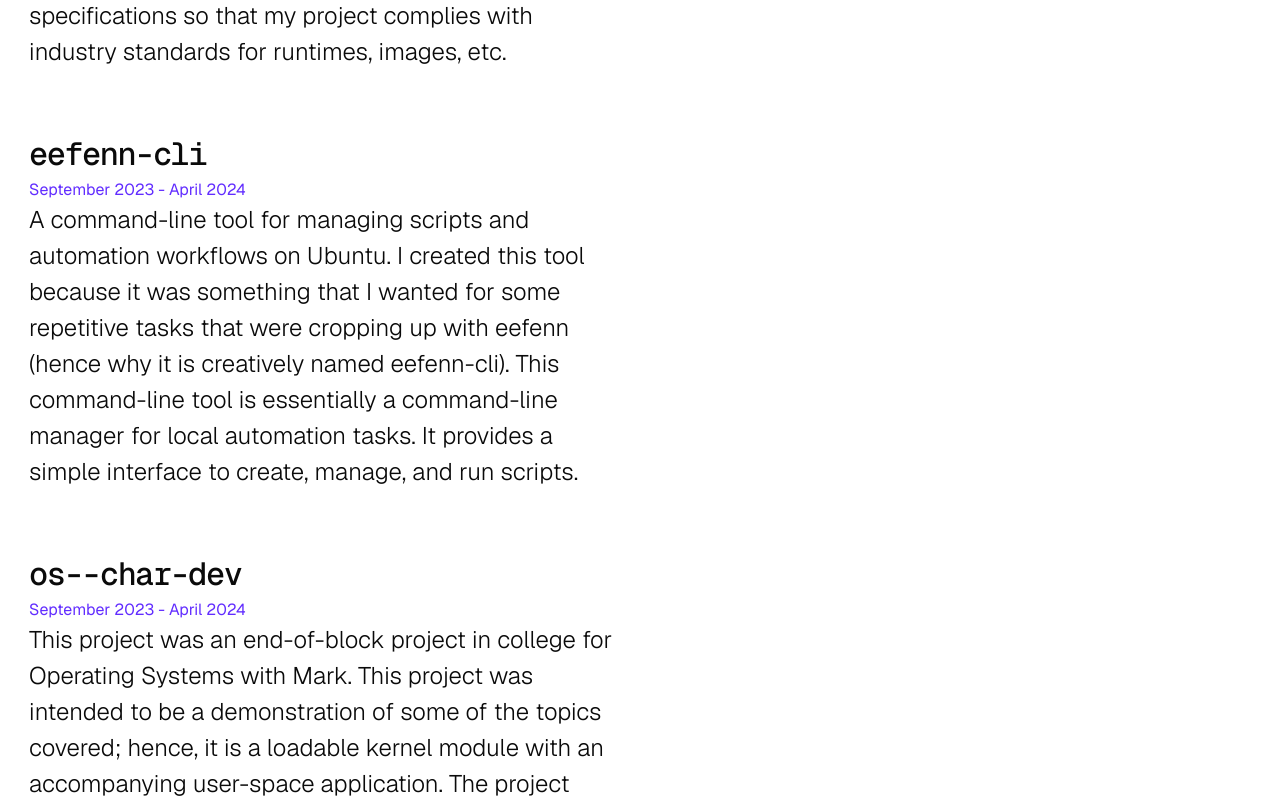
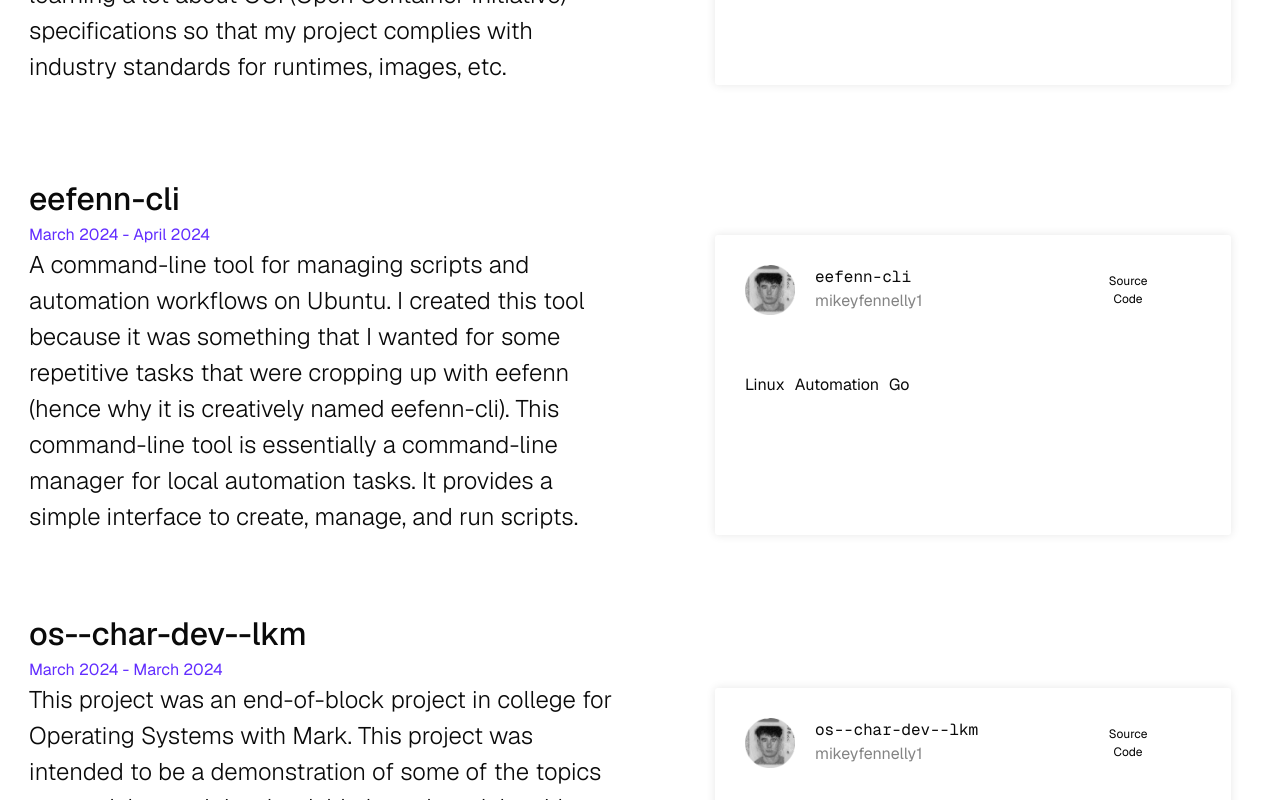
Before and after one commit to mikeyfennelly1/mfennelly.dev, a Next.js app: page /linux-kernel-projects in a window 1280 px wide. Shown: the part 760-1560 px from the top of the page. Built offline with nearby package versions, Linux system fonts and the light colour scheme.

Commit message:
fix GithubRepo component to make no api calls

```diff
--- a/src/app/linux-kernel-projects/page.tsx
+++ b/src/app/linux-kernel-projects/page.tsx
@@ -1,70 +1,78 @@
 "use client"
 
 import Project, {ProjectInterface} from "@/components/projects/project/Project";
-import GithubRepo from "@/components/github-repo-component/GithubRepo";
+import GithubRepo, {RepoInterface} from "@/components/github-repo-component/GithubRepo";
+import {SoftwareProjectInterface} from "@/components/software-project/SoftwareProject";
 
-interface LinuxKernelProject {
-    metadata: ProjectInterface;
-    repoName: string;
-}
-
-const Projects: LinuxKernelProject[] = [
+const LinuxKernelProjects: SoftwareProjectInterface[] = [
     {
-        metadata: {
+        project: {
             projectName: "mrun",
             projectBrief: "mrun (mike's runtime) is low-level OCI-compliant container runtime. I have been learning a lot about advanced Linux Kernel features such as namespaces and cgroups, virtual filesystems, virtual networking, seccomp, and all things process isolation. I'm also learning a lot about OCI (Open Container Initiative) specifications so that my project complies with industry standards for runtimes, images, etc. \n\n",
-            projectSourceCodeLink: "https://github.com/mikeyfennelly1/mrun",
             technologies: ["Linux", "Containerization", "Go", "C"],
             startDate: "September 2023",
             endDate: "April 2024"
         },
-        repoName: "mrun"
+        repo: {
+            repoName: "mrun",
+            description: "A low-level OCI compliant container runtime for modern Linux.\n",
+            repoURL: "https://github.com/mikeyfennelly1/mrun"
+        }
     },
     {
-        metadata: {
+        project: {
             projectName: "eefenn-cli",
             projectBrief: "A command-line tool for managing scripts and automation workflows on Ubuntu. I created this tool because it was something that I wanted for some repetitive tasks that were cropping up with eefenn (hence why it is creatively named eefenn-cli). This command-line tool is essentially a command-line manager for local automation tasks. It provides a simple interface to create, manage, and run scripts.",
-            projectSourceCodeLink: "https://github.com/mikeyfennelly1/eefenn-cli",
             technologies: ["Linux", "Automation", "Go"],
-            startDate: "September 2023",
+            startDate: "March 2024",
             endDate: "April 2024"
         },
-        repoName: "eefenn-cli"
+        repo: {
+            repoName: "eefenn-cli",
+            description: "A tool for managing automation via the shell. Created for Debian/Ubuntu.\n",
+            repoURL: "https://github.com/mikeyfennelly1/eefenn-cli"
+        }
     },
     {
-        metadata: {
-            projectName: "os--char-dev",
+        project: {
+            projectName: "os--char-dev--lkm",
             projectBrief: "This project was an end-of-block project in college for Operating Systems with Mark. This project was intended to be a demonstration of some of the topics covered; hence, it is a loadable kernel module with an accompanying user-space application. The project that I was a part of was a character device driver to get system information from kernel space and a multithreaded server to serve the data in JSON format to client processes – both written in C.",
-            projectSourceCodeLink: "https://github.com/mikeyfennelly1/os--char-dev--lkm",
             technologies: ["Linux", "Device Drivers", "C", "Unit Testing"],
-            startDate: "September 2023",
-            endDate: "April 2024"
+            startDate: "March 2024",
+            endDate: "March 2024"
         },
-        repoName: "os--char-dev--lkm"
+        repo: {
+            repoName: "os--char-dev--lkm",
+            description: "Sysinfo character device for operating systems major\n",
+            repoURL: "https://github.com/mikeyfennelly1/os--char-dev--lkm"
+        }
     },
+
 ];
 
-export default function LinuxKernelProjects() {
+export default function SoftwareProjects() {
     return (
         <>
             <section>
                 <h1 className={"large-padding-gap-top"}>Linux Kernel Projects</h1>
                 <p className={"small-separator medium-bottom-separator"}>Low level operating system technology is a topic that I have been getting very interested in since beginning college. Mark Burkley is a  man who has had huge influence on my work since starting college. This interest of mine has been largely fostered by Mark (perhaps unbeknownst to himself) so I have to give him his flowers for being an inspiration to some of the following work.</p>
-                {Projects.map((p) => (
+                {LinuxKernelProjects.map((p) => (
                     <div key={Math.random()} className={"project-columns"}>
                         <Project
-                            startDate={p.metadata.startDate}
-                            endDate={p.metadata.endDate}
+                            startDate={p.project.startDate}
+                            endDate={p.project.endDate}
                             key={Math.random()}
-                            projectName={p.metadata.projectName}
-                            projectBrief={p.metadata.projectBrief}
-                            projectSourceCodeLink={p.metadata.projectSourceCodeLink}
+                            projectName={p.project.projectName}
+                            projectBrief={p.project.projectBrief}
+                            projectSourceCodeLink={p.project.projectSourceCodeLink}
                         />
-                        {/*<GithubRepo*/}
-                        {/*    technologies={p.metadata.technologies}*/}
-                        {/*    key={Math.random()}*/}
-                        {/*    repoName={p.repoName}>*/}
-                        {/*</GithubRepo>*/}
+                        <GithubRepo
+                            technologies={p.project.technologies}
+                            key={Math.random()}
+                            repoName={p.repo.repoName}
+                            description={""}
+                            repoURL={p.repo.repoURL}>
+                        </GithubRepo>
                     </div>
                 ))}
             </section>
--- a/src/app/product/page.tsx
+++ b/src/app/product/page.tsx
@@ -2,34 +2,37 @@
 
 import Project, {ProjectInterface} from "@/components/projects/project/Project";
 import GithubRepo from "@/components/github-repo-component/GithubRepo";
+import {SoftwareProjectInterface} from "@/components/software-project/SoftwareProject";
 
-interface ProjectMockupInterface {
-    metadata: ProjectInterface;
-    repoName: string
-}
-
-const ProductMockups: ProjectMockupInterface[] = [
+const ProductMockups: SoftwareProjectInterface[] = [
     {
-        metadata: {
+        project: {
             projectName: "CharlemagneDB",
             projectBrief: "CharlemagneDB is an website for a concept database platform that is AI oriented in its development process to automate many of the reduntant tasks in database configuration for applications.\n",
-            projectSourceCodeLink: "https://github.com/mikeyfennelly1/CharlamagneDB",
             technologies: ["React", "GSAP", "TailwindCSS", "Figma", "Adobe XD", "Docker", "Framer Motion", "Firebase"],
             startDate: "September 2023",
             endDate: "April 2024"
         },
-        repoName: "CharlamagneDB"
+        repo: {
+            repoName: "brainTumorClassifier",
+            description: "A database prototype website created in Tailwind CSS, GSAP and React.\n",
+            repoURL: "https://github.com/mikeyfennelly1/CharlamagneDB"
+        }
     },
     {
-        metadata: {
+        project: {
             projectName: "Brain Tumor Classifier",
             projectBrief: "This project is an image classifier that uses a convolutional neural network to classify brain scans, predicting if patients have brain tumors.\n",
             projectSourceCodeLink: "https://github.com/mikeyfennelly1/brainTumorClassifier",
             technologies: ["Python", "Tensorflow", "Keras", "OpenCV", "Matplotlib", "Pandas"],
-            startDate: "September 2023",
-            endDate: "April 2024"
+            startDate: "April 2023",
+            endDate: "April 2023"
         },
-        repoName: "brainTumorClassifier"
+        repo: {
+            repoName: "brainTumorClassifier",
+            description: "A convolutional deep neural network for brain scan classification.\n",
+            repoURL: "https://github.com/mikeyfennelly1/brainTumorClassifier"
+        }
     },
 ]
 
@@ -42,18 +45,23 @@ export default function Product() {
                 {ProductMockups.map((p) => (
                     <div key={Math.random()} className={"project-columns"}>
                         <Project
-                            startDate={p.metadata.startDate}
-                            endDate={p.metadata.endDate}
-                            key={p.repoName}
-                            projectName={p.metadata.projectName}
-                            projectBrief={p.metadata.projectBrief}
-                            projectSourceCodeLink={p.metadata.projectSourceCodeLink}
-                        ></Project>
-                        {/*<GithubRepo repoName={p.repoName} technologies={p.metadata.technologies}*/}
-                        {/*></GithubRepo>*/}
+                            startDate={p.project.startDate}
+                            endDate={p.project.endDate}
+                            key={Math.random()}
+                            projectName={p.project.projectName}
+                            projectBrief={p.project.projectBrief}
+                            projectSourceCodeLink={p.project.projectSourceCodeLink}
+                        />
+                        <GithubRepo
+                            technologies={p.project.technologies}
+                            key={Math.random()}
+                            repoName={p.repo.repoName}
+                            description={""}
+                            repoURL={p.repo.repoURL}>
+                        </GithubRepo>
                     </div>
+                ))}
 
-                ))}
             </section>
 
         </>
--- a/src/components/github-repo-component/GithubRepo.tsx
+++ b/src/components/github-repo-component/GithubRepo.tsx
@@ -4,128 +4,37 @@ import { useEffect, useState } from "react";
 import Link from "next/link";
 import {GeistMono} from "geist/font/mono";
 
-interface RepoMetaData {
-    name: string;
-    owner: {
-        login: string;
-        avatar_url: string;
-    };
-    html_url: string;
+export const mikeyFennelly1 = "mikeyfennelly1"
+
+export interface RepoInterface {
+    repoName: string;
     description: string;
-    topics: string[];
+    technologies?: string[];
+    topics?: string[];
+    repoURL: string;
 }
 
-export interface CommitInfo {
-    committer: {
-        date: string
-    };
-    author: {
-        name: string;
-        date: string;
-    }
-}
-
-interface RepoInterface {
-    repoName: string;
-    technologies?: string[];
-}
-
-const Repo = ({ repoName, technologies }: RepoInterface) => {
-    const [metadata, setMetadata] = useState<RepoMetaData | null>(null);
-    const [commitHistoryData, setCommitHistoryData] = useState<CommitDay[] | null>(null);
-    const [loading, setLoading] = useState(true);
-
-    useEffect(() => {
-        const fetchMetadata = async () => {
-            try {
-                const metadataRes = await fetch(`https://api.github.com/repos/mikeyfennelly1/${repoName}`, {
-                    headers: {
-                        Authorization: `Bearer ${process.env.NEXT_PUBLIC_GITHUB_TOKEN}`,
-                        Accept: "application/vnd.github+json",
-                    }
-                });
-                let repoMetadata = await metadataRes.json();
-                setMetadata(repoMetadata)
-            } catch (err) {
-                console.error("Failed to fetch repo:", err);
-            } finally {
-                setLoading(false);
-            }
-        };
-
-        const fetchCommitHistoryInfo = async () => {
-            try {
-                const commitHistoryRes = await fetch(`https://api.github.com/repos/mikeyfennelly1/${repoName}/commits`, {
-                    headers: {
-                        Authorization: `Bearer ${process.env.NEXT_PUBLIC_GITHUB_TOKEN}`,
-                        Accept: "application/vnd.github+json",
-                    }
-                });
-                let commitHistoryFetchedData = await commitHistoryRes.json();
-
-                // Filter only relevant fields for CommitInfo
-                const filteredCommitData: CommitInfo[] = commitHistoryFetchedData.map((commit: any) => ({
-                    committer: {
-                        date: commit.commit?.committer?.date ?? "",
-                    },
-                    author: {
-                        name: commit.commit?.author?.name ?? "",
-                        date: commit.commit?.author?.date ?? "",
-                    }
-                }));
-
-                let commitDays: CommitDay[] = getDailyCommitCounts(filteredCommitData);
-
-                setCommitHistoryData(commitDays);
-            } catch (err) {
-                console.error("Failed to fetch repo:", err);
-            } finally {
-                setLoading(false);
-            }
-        };
-
-        fetchMetadata();
-        fetchCommitHistoryInfo();
-    }, []);
-
-    if (loading) return (
-        <div className="repo-card repo-card-drop-shadow">
-            <div className={"top-card"}>
-                <div className={"skeleton-profile-picture skeleton"}/>
-                <div className={"repo-title-owner-container repo-title-owner-container-skeleton"}>
-                    <h6 className={`repo-title skeleton-text ${GeistMono.className}`}></h6>
-                    <h6 className={"repo-owner skeleton-text"}></h6>
-                </div>
-                <div className={"repo-project-source-code-container-skeleton skeleton"}>
-                </div>
-            </div>
-            <div className={"repo-topics small-separator"}>
-            </div>
-        </div>
-    );
-
+const Repo = ({ repoName, description, technologies, topics, repoURL }: RepoInterface) => {
     return (
         <>
-            {
-                metadata ?
                     <div className="repo-card repo-card-drop-shadow">
                         <div className={"top-card"}>
-                            <img className={"repo-owner-avatar"} src={metadata.owner.avatar_url} alt=""/>
+                            <img className={"repo-owner-avatar"} src='/profile-photo.png' alt=""/>
                             <div className={"repo-title-owner-container"}>
-                                <h6 className={`repo-title ${GeistMono.className}` }>{metadata.name}</h6>
-                                <h6 className={"repo-owner"}>{metadata.owner.login}</h6>
+                                <h6 className={`repo-title ${GeistMono.className}` }>{repoName}</h6>
+                                <h6 className={"repo-owner"}>{mikeyFennelly1}</h6>
                             </div>
                             <div className={"repo-project-source-code-container"}>
-                                <Link href={metadata.html_url} target={"_blank"}>
+                                <Link href={repoURL} target={"_blank"}>
                                     <button className={"repo-project-source-code-button"}>Source Code</button>
                                 </Link>
                             </div>
                         </div>
                         <p className={"repo-description small-separator"}>
-                            {metadata.description}
+                            {description}
                         </p>
                         <div className={"repo-topics small-separator"}>
-                            {metadata.topics.map((topic) => (
+                            {topics?.map((topic) => (
                                 <span key={Math.random()} className={"repo-topic"}>{topic}</span>
                             ))}
                         </div>
@@ -135,40 +44,8 @@ const Repo = ({ repoName, technologies }: RepoInterface) => {
                             ))}
                         </div>
                     </div>
-                    :
-
-                    <></>
-            }
         </>
     );
 };
 
 export default Repo;
-
-export type CommitDay = {
-    date: string;
-    commitCount: number;
-}
-
-function getDailyCommitCounts(commitData: CommitInfo[]): CommitDay[] {
-    const commitDaysMap: Record<string, number> = {};
-
-    for (const commit of commitData) {
-        // Extract just the date (no time)
-        const dateOnly = commit.author.date.split('T')[0];
-        if (!commitDaysMap[dateOnly]) {
-            commitDaysMap[dateOnly] = 0;
-        }
-        commitDaysMap[dateOnly]++;
-    }
-
-    // Convert map to array
-    const commitDays: CommitDay[] = Object.entries(commitDaysMap).map(
-        ([date, count]) => ({
-            date, // This will be a string like "2025-03-22"
-            commitCount: count,
-        })
-    );
-
-    return commitDays;
-}
--- /dev/null
+++ b/src/components/software-project/SoftwareProject.tsx
@@ -0,0 +1,32 @@
+import Project, {ProjectInterface} from "@/components/projects/project/Project";
+import GithubRepo, {RepoInterface} from "@/components/github-repo-component/GithubRepo";
+
+export interface SoftwareProjectInterface {
+    project: ProjectInterface;
+    repo: RepoInterface;
+}
+
+export default function SoftwareProject({project, repo}: SoftwareProjectInterface) {
+    return (
+        <>
+            <section>
+                    <div key={Math.random()} className={"project-columns"}>
+                        <Project
+                            startDate={project.startDate}
+                            endDate={project.endDate}
+                            key={Math.random()}
+                            projectName={project.projectName}
+                            projectBrief={project.projectBrief}
+                        />
+                        <GithubRepo
+                            technologies={project.technologies}
+                            key={Math.random()}
+                            repoName={repo.repoName}
+                            description={repo.description}
+                            repoURL={repo.repoURL}>
+                        </GithubRepo>
+                    </div>
+            </section>
+        </>
+    )
+}
```
Also changed, not shown: src/app/other-software-projects/page.tsx (+4 -4 lines).
